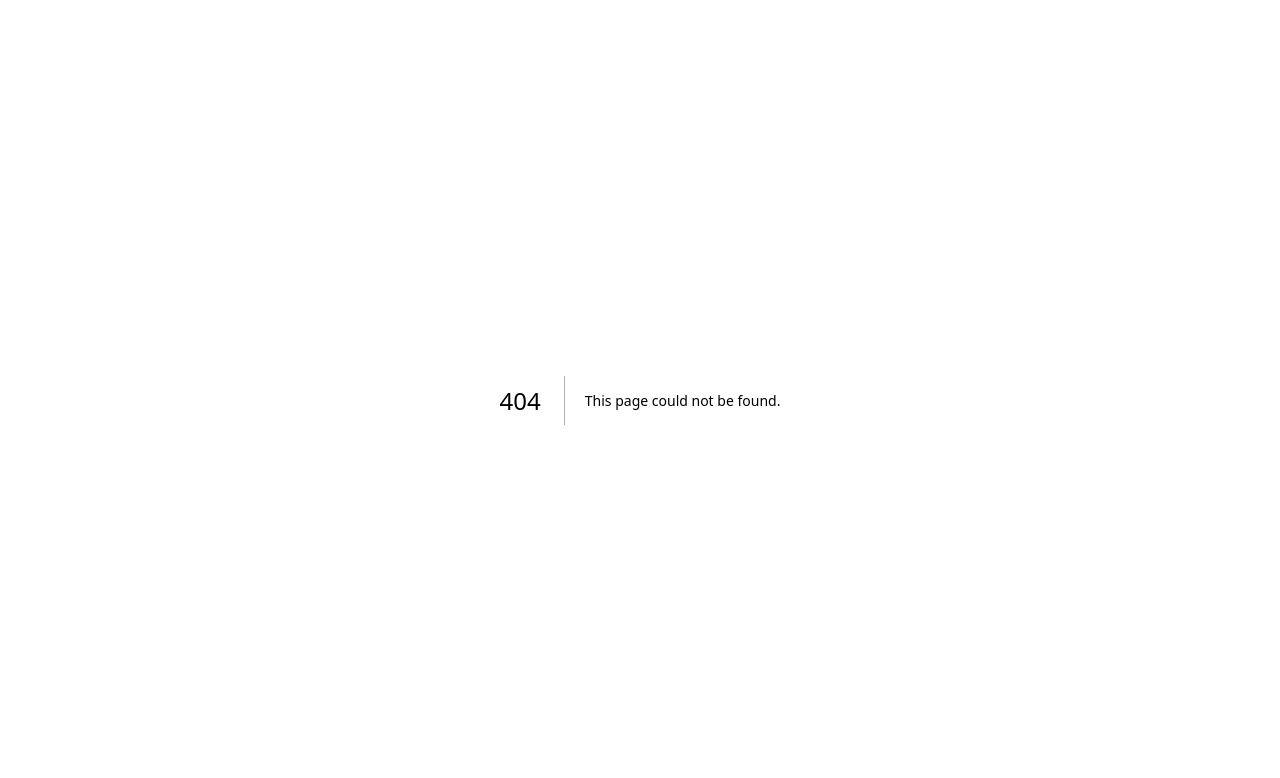
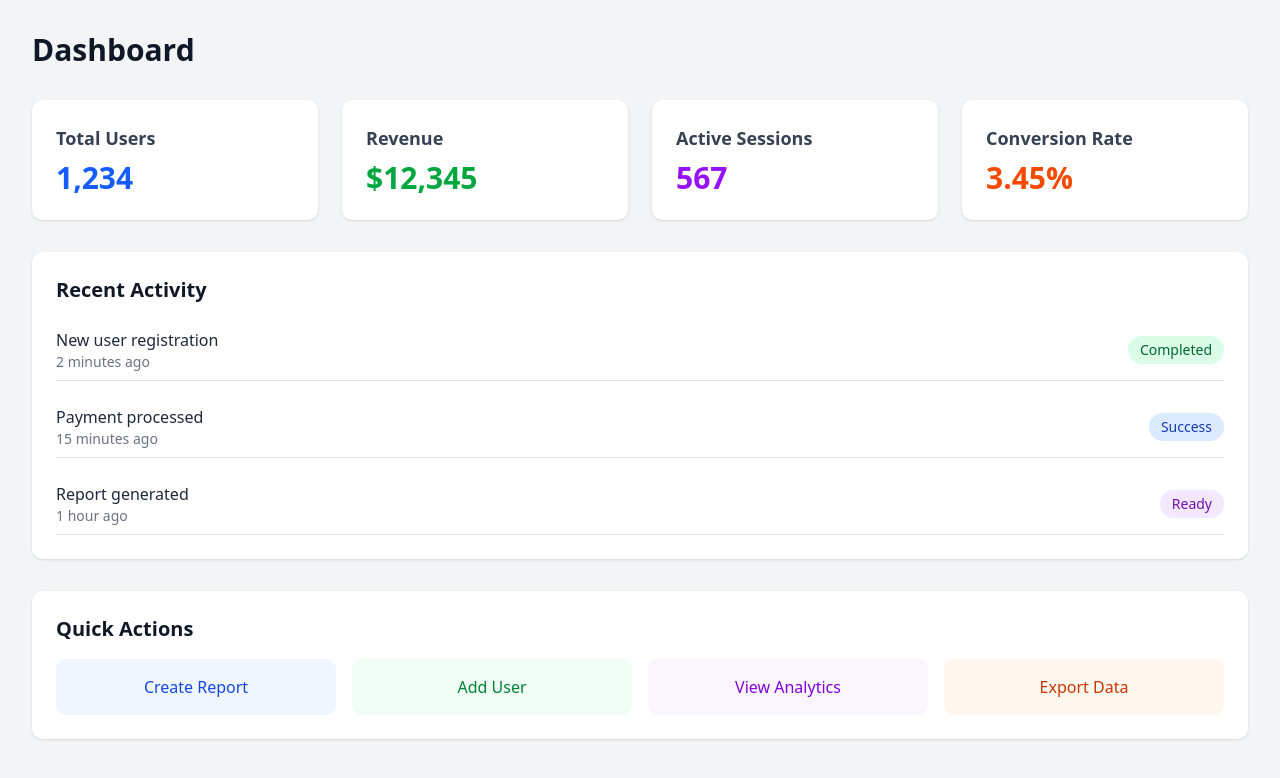
Before and after one commit to mikepowersbot/cool9-2026-02-18-12-46-19, a Next.js app: page /dashboard in a window 1280 px wide. Before the commit this address had no page. Shown: the top 778 px of the page. Built offline with nearby package versions, Linux system fonts and the light colour scheme.

Commit message:
Complete task: Add Dashboard page

```diff
--- /dev/null
+++ b/src/app/dashboard/page.tsx
@@ -0,0 +1,80 @@
+'use client';
+
+import React from 'react';
+
+export default function DashboardPage() {
+  return (
+    <div className="min-h-screen bg-gray-100 p-8">
+      <div className="max-w-7xl mx-auto">
+        <h1 className="text-3xl font-bold text-gray-900 mb-8">Dashboard</h1>
+
+        <div className="grid grid-cols-1 md:grid-cols-2 lg:grid-cols-4 gap-6 mb-8">
+          <div className="bg-white rounded-lg shadow p-6">
+            <h3 className="text-lg font-semibold text-gray-700 mb-2">Total Users</h3>
+            <p className="text-3xl font-bold text-blue-600">1,234</p>
+          </div>
+
+          <div className="bg-white rounded-lg shadow p-6">
+            <h3 className="text-lg font-semibold text-gray-700 mb-2">Revenue</h3>
+            <p className="text-3xl font-bold text-green-600">$12,345</p>
+          </div>
+
+          <div className="bg-white rounded-lg shadow p-6">
+            <h3 className="text-lg font-semibold text-gray-700 mb-2">Active Sessions</h3>
+            <p className="text-3xl font-bold text-purple-600">567</p>
+          </div>
+
+          <div className="bg-white rounded-lg shadow p-6">
+            <h3 className="text-lg font-semibold text-gray-700 mb-2">Conversion Rate</h3>
+            <p className="text-3xl font-bold text-orange-600">3.45%</p>
+          </div>
+        </div>
+
+        <div className="bg-white rounded-lg shadow p-6 mb-8">
+          <h2 className="text-xl font-bold text-gray-900 mb-4">Recent Activity</h2>
+          <div className="space-y-4">
+            <div className="flex items-center justify-between py-2 border-b">
+              <div>
+                <p className="font-medium text-gray-800">New user registration</p>
+                <p className="text-sm text-gray-500">2 minutes ago</p>
+              </div>
+              <span className="px-3 py-1 bg-green-100 text-green-800 rounded-full text-sm">Completed</span>
+            </div>
+            <div className="flex items-center justify-between py-2 border-b">
+              <div>
+                <p className="font-medium text-gray-800">Payment processed</p>
+                <p className="text-sm text-gray-500">15 minutes ago</p>
+              </div>
+              <span className="px-3 py-1 bg-blue-100 text-blue-800 rounded-full text-sm">Success</span>
+            </div>
+            <div className="flex items-center justify-between py-2 border-b">
+              <div>
+                <p className="font-medium text-gray-800">Report generated</p>
+                <p className="text-sm text-gray-500">1 hour ago</p>
+              </div>
+              <span className="px-3 py-1 bg-purple-100 text-purple-800 rounded-full text-sm">Ready</span>
+            </div>
+          </div>
+        </div>
+
+        <div className="bg-white rounded-lg shadow p-6">
+          <h2 className="text-xl font-bold text-gray-900 mb-4">Quick Actions</h2>
+          <div className="grid grid-cols-2 md:grid-cols-4 gap-4">
+            <button className="p-4 bg-blue-50 hover:bg-blue-100 text-blue-700 rounded-lg font-medium transition">
+              Create Report
+            </button>
+            <button className="p-4 bg-green-50 hover:bg-green-100 text-green-700 rounded-lg font-medium transition">
+              Add User
+            </button>
+            <button className="p-4 bg-purple-50 hover:bg-purple-100 text-purple-700 rounded-lg font-medium transition">
+              View Analytics
+            </button>
+            <button className="p-4 bg-orange-50 hover:bg-orange-100 text-orange-700 rounded-lg font-medium transition">
+              Export Data
+            </button>
+          </div>
+        </div>
+      </div>
+    </div>
+  );
+}
```
